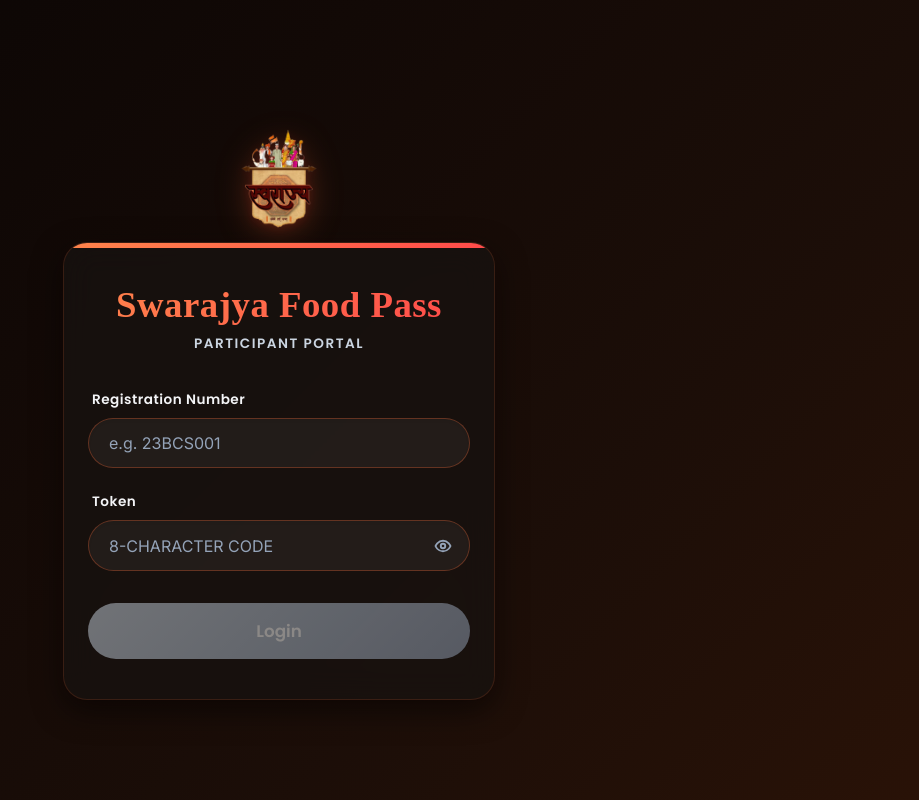
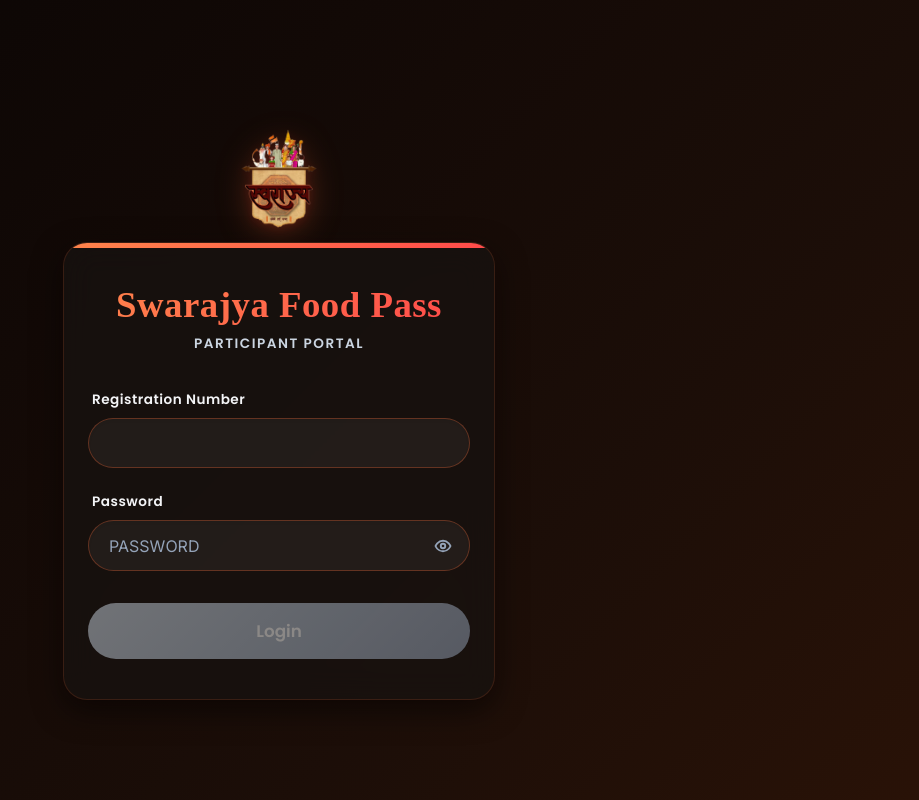
Before and after one commit to naman1326/mla-participant-app, a React (Vite) app: page / in a window 1280 px wide. Shown: the whole page, without its empty margins (361-1280 px from the left). Built offline with nearby package versions, Linux system fonts and the light colour scheme; no server answers; a web font is replaced by a local one.

Commit message:
Rename token to password and remove registration number placeholder

```diff
--- a/src/pages/Login.jsx
+++ b/src/pages/Login.jsx
@@ -35,7 +35,7 @@
                 saveSession(data.session);
                 navigate("/dashboard");
             } else {
-                setError("Invalid Registration Number or Token");
+                setError("Invalid Registration Number or Password");
             }
         } catch (err) {
             console.error("Login error:", err);
@@ -64,7 +64,7 @@
                         <input
                             id="regNo"
                             type="text"
-                            placeholder="e.g. 23BCS001"
+                            placeholder=""
                             value={regNo}
                             onChange={(e) => setRegNo(e.target.value)}
                             required
@@ -73,12 +73,12 @@
                     </div>
 
                     <div className="input-group">
-                        <label htmlFor="token">Token</label>
+                        <label htmlFor="token">Password</label>
                         <div className="password-wrapper">
                             <input
                                 id="token"
                                 type={showToken ? "text" : "password"}
-                                placeholder="8-character code"
+                                placeholder="Password"
                                 value={token}
                                 onChange={(e) => setToken(e.target.value)}
                                 required
@@ -90,7 +90,7 @@
                                 type="button"
                                 onClick={() => setShowToken(!showToken)}
                                 className="btn-toggle-password"
-                                aria-label={showToken ? "Hide token" : "Show token"}
+                                aria-label={showToken ? "Hide password" : "Show password"}
                             >
                                 {showToken ? (
                                     <svg
```
